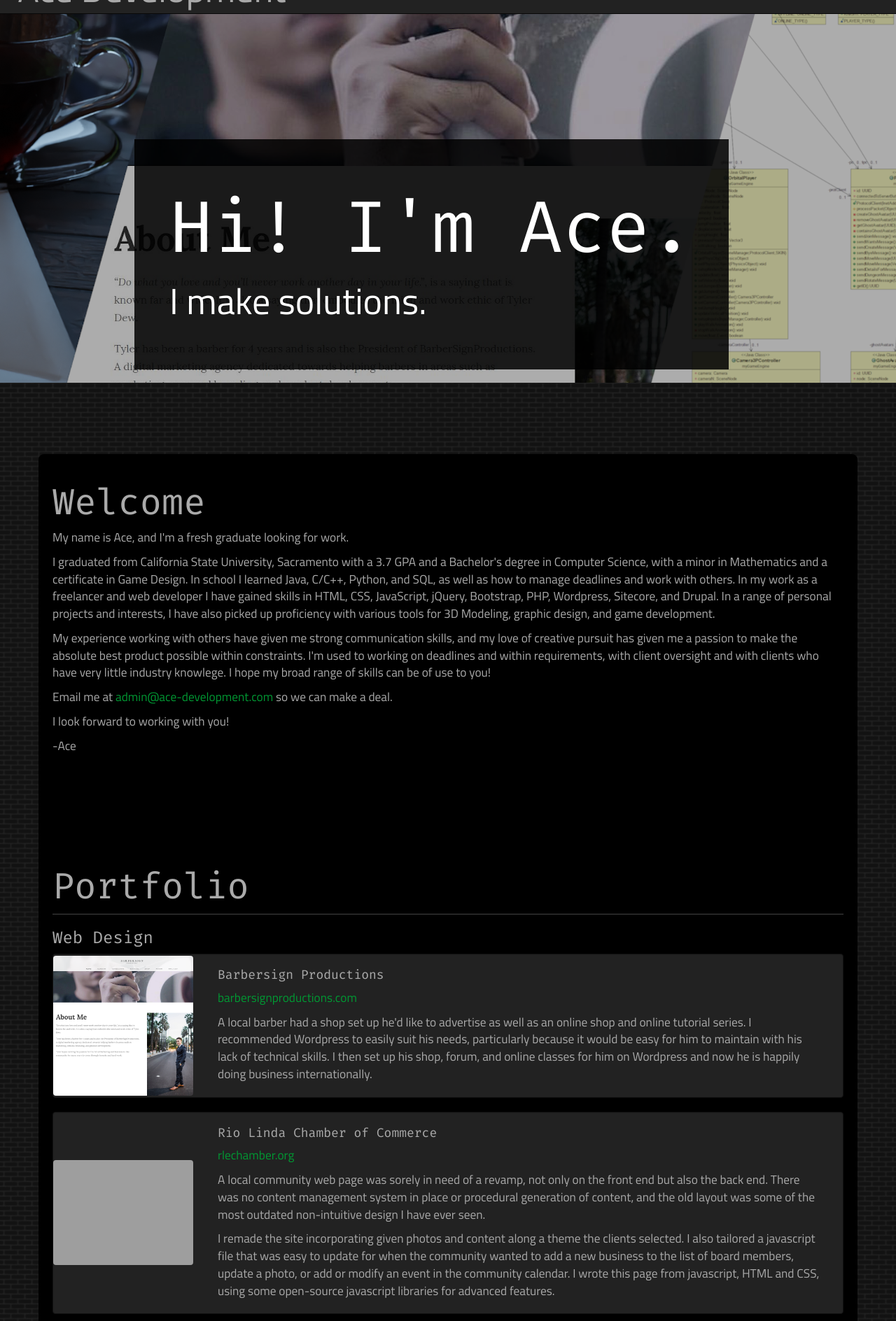
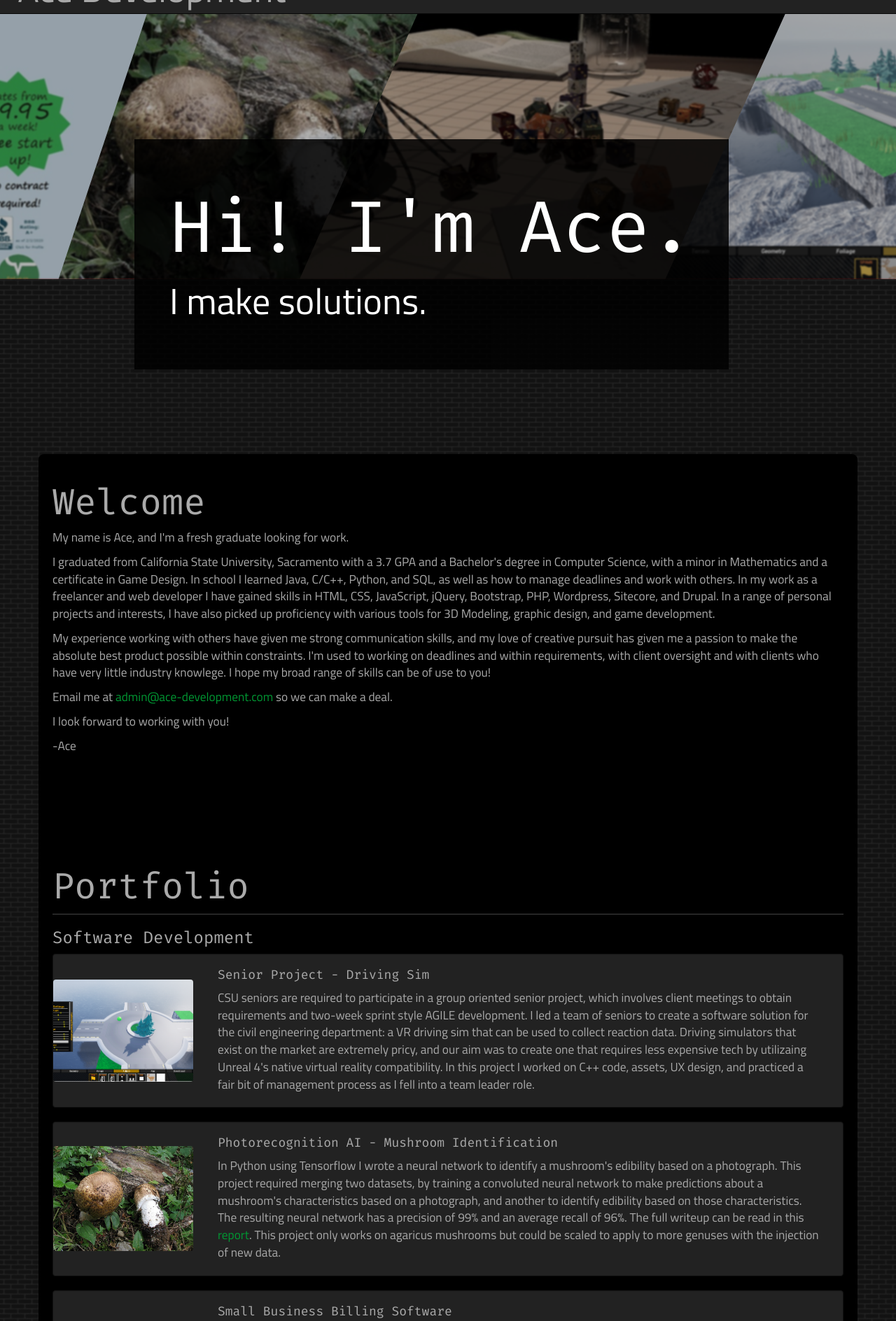
Before and after one commit to ace-english/portfolio-webpage, a PHP site: page / in a window 1280 px wide. Shown: the part 51-1939 px from the top of the page at 70% size. Run offline with PHP 8.4, Linux system fonts and the light colour scheme; grey boxes are pictures that could not be loaded.

Commit message:
marquee?

```diff
--- a/index.php
+++ b/index.php
@@ -34,7 +34,7 @@
 	<link rel='icon' type='image/gif' href='img/icon.png' />
 	<link href = type='text/css' media='print'>
 	<meta name='viewport' content='width=device-width, initial-scale=1.0'>
-	 <link rel='stylesheet' href='style.css'>
+	 <link rel='stylesheet' href='style.css?<?php echo time(); ?>'/>
 	 <link href='https://fonts.googleapis.com/css?family=Fira+Mono|Titillium+Web' rel='stylesheet'>
 	 <!-- Global site tag (gtag.js) - Google Analytics -->
 <script async src='https://www.googletagmanager.com/gtag/js?id=UA-157690547-1'></script>
@@ -140,14 +140,19 @@
 
 
 	<div class='hero' >
-	<img id='hero1' src='portfolio/collage001.png'>
-	<img src='portfolio/collage002.png'>
-	<img src='portfolio/collage003.png'>
-	<img src='portfolio/collage001.png'>
-	<img src='portfolio/collage002.png'>
-	<img src='portfolio/collage003.png'>
-	<img src='portfolio/collage001.png'>
-	<div>
+	<div class="hero-inner">
+	<img src='portfolio/hero/0.png'  id='hero1'>
+	<img src='portfolio/hero/1.png'>
+	<img src='portfolio/hero/2.png'>
+	<img src='portfolio/hero/3.png'>
+	<img src='portfolio/hero/4.png'>
+	<img src='portfolio/hero/5.png'>
+	<img src='portfolio/hero/6.png'>
+	<img src='portfolio/hero/7.png'>
+	<img src='portfolio/hero/8.png'>
+	<img src='portfolio/hero/0.png'>
+	</div>
+	<div class="hero-name">
 	<h2 style='font-size:2em'>Hi! I'm Ace.</h2>
 	<p>I make solutions.</p>
 	</div>
@@ -223,6 +228,37 @@
 	<p>I look forward to working with you!</p>
 	<p>-Ace</p>
 	<h2 id='portfolio' class='anchor underline'>Portfolio</h2>
+	<h3 id='software' class='anchor'>Software Development</h3>
+	<div class='well'>
+		<img src='portfolio/trafficsim/thumb.png'  class='clickable' data-toggle='modal' data-target='#trafficsimModal'>
+		<div>
+		<h4>Senior Project - Driving Sim</h4>
+		<p>CSU seniors are required to participate in a group oriented senior project, which involves client meetings to obtain requirements and two-week sprint style AGILE development. I led a team of seniors to create a software solution for the civil engineering department: a VR driving sim that can be used to collect reaction data. Driving simulators that exist on the market are extremely pricy, and our aim was to create one that requires less expensive tech by utilizaing Unreal 4's native virtual reality compatibility. In this project I worked on C++ code, assets, UX design, and practiced a fair bit of management process as I fell into a team leader role.</p>
+		</div>
+	</div>
+	<div class='well'>
+		<img src='portfolio/mushrooms/thumb.png'  class='clickable' data-toggle='modal' data-target='#mushroomsModal'>
+		<div>
+		<h4>Photorecognition AI - Mushroom Identification</h4>
+		<p>In Python using Tensorflow I wrote a neural network to identify a mushroom's edibility based on a photograph. This project required merging two datasets, by training a convoluted neural network to make predictions about a mushroom's characteristics based on a photograph, and another to identify edibility based on those characteristics. The resulting neural network has a precision of 99% and an average recall of 96%. The full writeup can be read in this <a href="portfolio/mushrooms/report.pdf" target="_blank">report</a>. This project only works on agaricus mushrooms but could be scaled to apply to more genuses with the injection of new data.</p>
+		</div>
+	</div>
+	<div class='well'>
+		<img src='portfolio/scoopdb/thumb.png'  class='clickable' data-toggle='modal' data-target='#scoopdbModal'>
+		<div>
+		<h4>Small Business Billing Software</h4>
+		<p>To help speed up the workflow of a small mom-and-pop business, I created a simple piece of accounting software tailored to their needs. I wrote this from scratch mostly with PHP and mySQL. The initial idea was to generate invoices that matched what the client had been painstakingly creating in Publisher. To do that with haste and efficiency, a database was required to fetch customer data. At first I included a guide to phpMyAdmin and left the client to try out interfacing with the backend themselves, but after it became apparant that would not suffice I created an easy-to-use front end user experience to wrap around the mySQL database instead.</p>
+		<p>This project gave me experience communicating with non-technical clients about requirements and expectations. I also had the valuable experience of finding that the old requirements were insufficient and needed more development. The client is happy with the product and hasn't gone back to using Publisher.</p>
+		</div>
+	</div>
+	<div class='well'>
+		<img src='portfolio/hoard/thumb.png'  class='clickable' data-toggle='modal' data-target='#hoardModal'>
+		<div>
+		<h4>3D Asymetric Networked Game - Hoard!</h4>
+		<p>In my university coursework I took a game architecture class and I am very proud of my finished product. It uses a student-built engine and utelizes collision physics, procedural map generation, listener architecture, 3D sound desgin, and AI fuzzy logic decision making. I wrote this mostly in Java with some python scripting.</p>
+		<p>I think this game could use improvement particularly on its graphics, so as a hobby I have been reworking it in Unreal using C++. Stay posted for updates.</p>
+		</div>
+	</div>
 	<h3 id='web' class='anchor'>Web Design</h3>
 	<div class='well'>
 		<img src='portfolio/barbersign/thumb.png' class='clickable' data-toggle='modal' data-target='#barbersignModal'>
--- a/style.css
+++ b/style.css
@@ -68,7 +68,7 @@
     white-space: nowrap;
 }
 
-
+/*
 @keyframes slide {
 	0%		{margin-left:0px;}
 	15%		{margin-left:0px;}
@@ -80,17 +80,43 @@
 	95%		{margin-left:-3339px;}
 	100%	{margin-left:-4778px;}
 }
+*/
+@keyframes marquee {
+  0% {
+    transform: translate(0, 0);
+  }
+  100% {
+    transform: translate(-100%, 0);
+  }
+}
 
 
 .hero img{
 	display:inline;
     white-space: normal;
 	height:100%;
-	margin:-2px;
+	margin-left:-200px;
+	clip-path: polygon(25% 0, 100% 0%, 100% 100%, 0% 100%);
+	filter:
+		blur(1px)
+		drop-shadow(16px 16px 20px red)
+		grayscale(40%)
+		brightness(0.7);
+
+
 }
 
 
-.hero div{
+#hero1{
+	margin-left:-400px;
+}
+
+.hero-inner{
+  animation: marquee 50s linear infinite;
+ }
+
+
+.hero-name{
 	padding:25px;
 	background-color: rgba(0, 0, 0, .85);
 	display:inline-block;
```
Also changed, not shown: other parts of index.php (+0 -31 lines), portfolio/hero/0.png (added), portfolio/hero/1.png (added), portfolio/hero/2.png (added), portfolio/hero/3.png (added), portfolio/hero/4.png (added), portfolio/hero/5.png (added), portfolio/hero/6.png (added), portfolio/hero/7.png (added), portfolio/hero/8.png (added).
